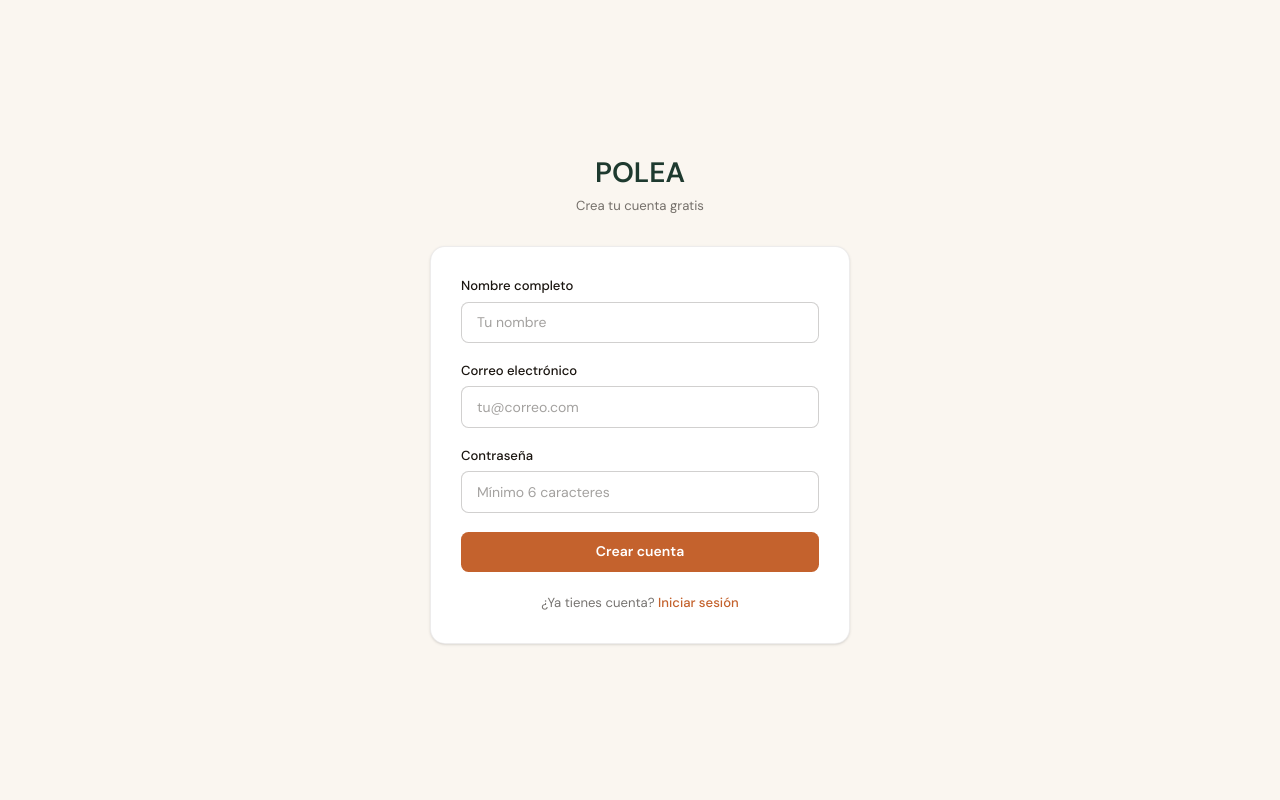
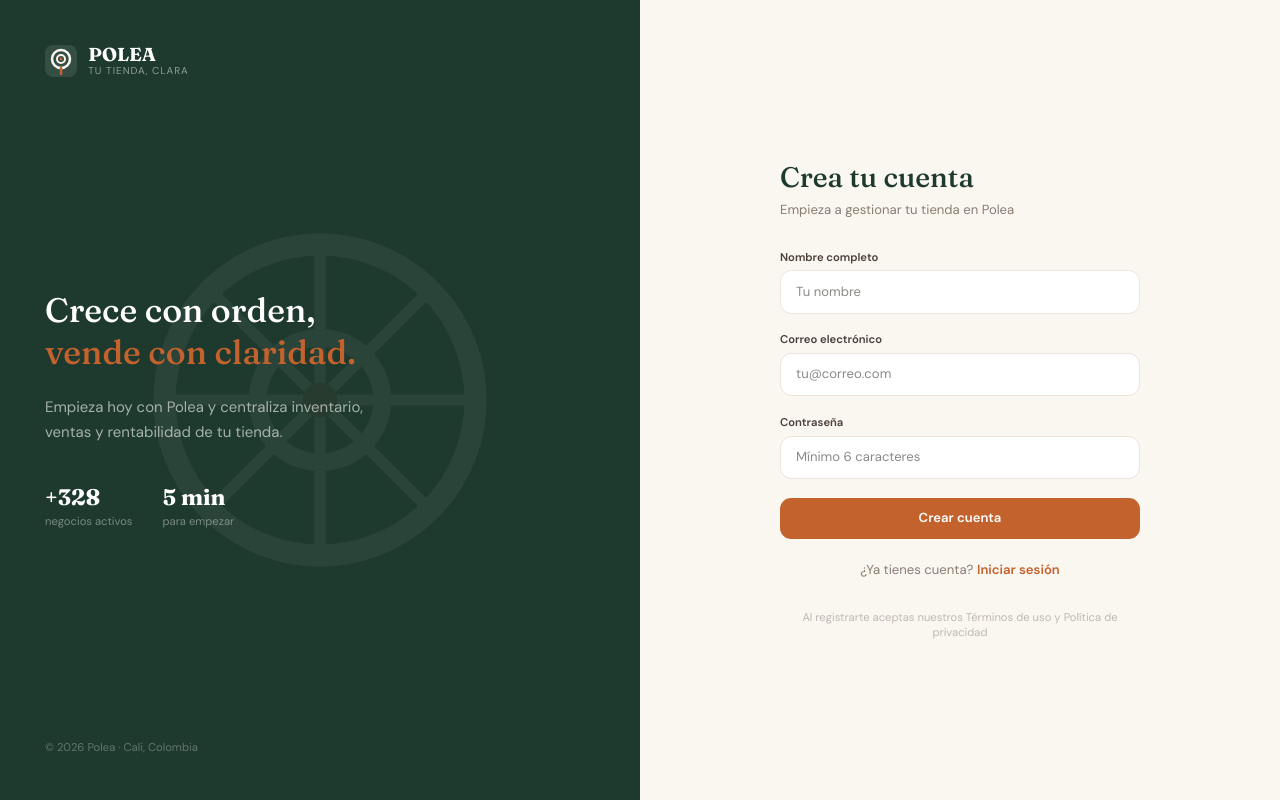
Before and after one commit to polealabs/polea-app, a Next.js app: page /registro in a window 1280 px wide. Built offline with nearby package versions, Linux system fonts and the light colour scheme; no server answers.

Commit message:
login y registro - rediseno con layout dos columnas, simbolo polea, stats de marca

```diff
--- a/app/(auth)/login/page.tsx
+++ b/app/(auth)/login/page.tsx
@@ -28,13 +28,75 @@ export default function LoginPage() {
   }
 
   return (
-    <div className="min-h-screen bg-[#FAF6F0] flex items-center justify-center px-4">
-      <div className="w-full max-w-md">
-        <div className="text-center mb-8">
-          <h1 className="text-3xl font-bold text-[#1E3A2F]">POLEA</h1>
-          <p className="text-[#1A1510]/60 mt-2 text-sm">Inicia sesión en tu cuenta</p>
+    <div className="min-h-screen flex">
+      <div className="hidden lg:flex lg:w-1/2 bg-[#1E3A2F] flex-col justify-between p-12 relative overflow-hidden">
+        <div className="absolute top-1/2 left-1/2 -translate-x-1/2 -translate-y-1/2 opacity-5">
+          <svg width="400" height="400" viewBox="0 0 180 180" xmlns="http://www.w3.org/2000/svg">
+            <circle cx="90" cy="90" r="70" fill="none" stroke="#FAF6F0" strokeWidth="10" />
+            <line x1="90" y1="20" x2="90" y2="160" stroke="#FAF6F0" strokeWidth="5" />
+            <line x1="20" y1="90" x2="160" y2="90" stroke="#FAF6F0" strokeWidth="5" />
+            <line x1="40" y1="40" x2="140" y2="140" stroke="#FAF6F0" strokeWidth="5" />
+            <line x1="140" y1="40" x2="40" y2="140" stroke="#FAF6F0" strokeWidth="5" />
+            <circle cx="90" cy="90" r="28" fill="none" stroke="#FAF6F0" strokeWidth="8" />
+            <circle cx="90" cy="90" r="8" fill="#C4622D" />
+          </svg>
         </div>
-        <div className="bg-white rounded-2xl shadow-sm border border-[#1A1510]/8 p-8">
+
+        <div className="flex items-center gap-3 relative z-10">
+          <svg width="32" height="32" viewBox="0 0 32 32" xmlns="http://www.w3.org/2000/svg">
+            <rect width="32" height="32" rx="8" fill="rgba(255,255,255,0.1)" />
+            <circle cx="16" cy="14" r="9" fill="none" stroke="#FAF6F0" strokeWidth="2.5" />
+            <circle cx="16" cy="14" r="4" fill="none" stroke="#FAF6F0" strokeWidth="2" />
+            <circle cx="16" cy="14" r="1.5" fill="#C4622D" />
+            <line x1="16" y1="23" x2="16" y2="29" stroke="#C4622D" strokeWidth="2.5" strokeLinecap="round" />
+          </svg>
+          <div>
+            <p className="font-serif text-xl font-bold text-white leading-none">POLEA</p>
+            <p className="text-[10px] text-white/50 uppercase tracking-widest leading-none mt-0.5">Tu tienda, clara</p>
+          </div>
+        </div>
+
+        <div className="relative z-10">
+          <h2 className="font-serif text-4xl font-medium text-white leading-tight mb-6">
+            Tu negocio,
+            <br />
+            <span className="text-[#C4622D]">bajo control.</span>
+          </h2>
+          <p className="text-white/60 text-base leading-relaxed max-w-sm">
+            Registra ventas, controla tu inventario y conoce tu ganancia real. Todo en un solo lugar.
+          </p>
+
+          <div className="flex gap-8 mt-10">
+            <div>
+              <p className="font-serif text-2xl font-bold text-white">+328</p>
+              <p className="text-white/40 text-xs mt-0.5">negocios activos</p>
+            </div>
+            <div>
+              <p className="font-serif text-2xl font-bold text-white">$6.1M</p>
+              <p className="text-white/40 text-xs mt-0.5">en ventas registradas</p>
+            </div>
+          </div>
+        </div>
+
+        <p className="text-white/30 text-xs relative z-10">© 2026 Polea · Cali, Colombia</p>
+      </div>
+
+      <div className="w-full lg:w-1/2 flex items-center justify-center px-6 py-12 bg-[#FAF6F0]">
+        <div className="w-full max-w-sm">
+          <div className="flex items-center gap-2 mb-10 lg:hidden">
+            <svg width="28" height="28" viewBox="0 0 32 32" xmlns="http://www.w3.org/2000/svg">
+              <rect width="32" height="32" rx="8" fill="#1E3A2F" />
+              <circle cx="16" cy="14" r="9" fill="none" stroke="#FAF6F0" strokeWidth="2.5" />
+              <circle cx="16" cy="14" r="4" fill="none" stroke="#FAF6F0" strokeWidth="2" />
+              <circle cx="16" cy="14" r="1.5" fill="#C4622D" />
+              <line x1="16" y1="23" x2="16" y2="29" stroke="#C4622D" strokeWidth="2.5" strokeLinecap="round" />
+            </svg>
+            <p className="font-serif text-xl font-bold text-[#1E3A2F]">POLEA</p>
+          </div>
+
+          <h1 className="font-serif text-3xl font-medium text-[#1E3A2F] mb-2">Bienvenido</h1>
+          <p className="text-[#8A7D72] text-sm mb-8">Inicia sesión en tu cuenta de Polea</p>
+
           <form
             onSubmit={async (e) => {
               e.preventDefault()
@@ -43,47 +105,57 @@ export default function LoginPage() {
             className="space-y-5"
           >
             <div>
-              <label className="block text-sm font-medium text-[#1A1510] mb-1.5">
-                Correo electrónico
-              </label>
+              <label className="block text-xs font-semibold text-[#4A3F35] mb-1.5">Correo electrónico</label>
               <input
+                type="email"
                 name="email"
-                type="email"
                 required
                 placeholder="tu@correo.com"
-                className="w-full px-4 py-2.5 rounded-lg border border-[#1A1510]/20 bg-white text-[#1A1510] placeholder:text-[#1A1510]/40 focus:outline-none focus:ring-2 focus:ring-[#C4622D]/40 focus:border-[#C4622D] transition"
+                className="w-full px-4 py-3 rounded-xl border border-[#EDE5DC] bg-white text-sm text-[#1A1510] focus:outline-none focus:ring-2 focus:ring-[#C4622D]/20 focus:border-[#C4622D] transition"
               />
             </div>
+
             <div>
-              <label className="block text-sm font-medium text-[#1A1510] mb-1.5">
-                Contraseña
-              </label>
+              <div className="flex items-center justify-between mb-1.5">
+                <label className="block text-xs font-semibold text-[#4A3F35]">Contraseña</label>
+                <a href="/recuperar-contrasena" className="text-xs text-[#C4622D] hover:underline">
+                  ¿Olvidaste tu contraseña?
+                </a>
+              </div>
               <input
+                type="password"
                 name="password"
-                type="password"
                 required
-                placeholder="••••••••"
-                className="w-full px-4 py-2.5 rounded-lg border border-[#1A1510]/20 bg-white text-[#1A1510] placeholder:text-[#1A1510]/40 focus:outline-none focus:ring-2 focus:ring-[#C4622D]/40 focus:border-[#C4622D] transition"
+                placeholder="Tu contraseña"
+                className="w-full px-4 py-3 rounded-xl border border-[#EDE5DC] bg-white text-sm text-[#1A1510] focus:outline-none focus:ring-2 focus:ring-[#C4622D]/20 focus:border-[#C4622D] transition"
               />
             </div>
+
             {error && (
-              <p className="text-sm text-red-600 bg-red-50 px-4 py-2.5 rounded-lg">
-                {error}
-              </p>
+              <div className="bg-[#FDEAEA] border border-[#F3D4D4] rounded-xl px-4 py-3">
+                <p className="text-sm text-[#C44040]">{error}</p>
+              </div>
             )}
+
             <button
               type="submit"
               disabled={loading}
-              className="w-full bg-[#C4622D] hover:bg-[#E8845A] text-white font-semibold py-2.5 px-4 rounded-lg transition disabled:opacity-50 disabled:cursor-not-allowed"
+              className="w-full bg-[#C4622D] hover:bg-[#E8845A] disabled:opacity-50 text-white font-semibold py-3 rounded-xl transition text-sm"
             >
-              {loading ? 'Ingresando...' : 'Iniciar sesión'}
+              {loading ? 'Iniciando sesión...' : 'Iniciar sesión'}
             </button>
           </form>
-          <p className="text-center text-sm text-[#1A1510]/60 mt-6">
+
+          <p className="text-center text-sm text-[#8A7D72] mt-6">
             ¿No tienes cuenta?{' '}
-            <Link href="/registro" className="text-[#C4622D] font-medium hover:underline">
+            <Link href="/registro" className="text-[#C4622D] font-semibold hover:underline">
               Crear cuenta
             </Link>
+          </p>
+
+          <p className="text-center text-xs text-[#8A7D72]/50 mt-8">
+            Al iniciar sesión aceptas nuestros <a href="#" className="hover:underline">Términos de uso</a> y{' '}
+            <a href="#" className="hover:underline">Política de privacidad</a>
           </p>
         </div>
       </div>
--- a/app/(auth)/registro/page.tsx
+++ b/app/(auth)/registro/page.tsx
@@ -19,67 +19,133 @@ export default function RegistroPage() {
   }
 
   return (
-    <div className="min-h-screen bg-[#FAF6F0] flex items-center justify-center px-4">
-      <div className="w-full max-w-md">
-        <div className="text-center mb-8">
-          <h1 className="text-3xl font-bold text-[#1E3A2F]">POLEA</h1>
-          <p className="text-[#1A1510]/60 mt-2 text-sm">Crea tu cuenta gratis</p>
+    <div className="min-h-screen flex">
+      <div className="hidden lg:flex lg:w-1/2 bg-[#1E3A2F] flex-col justify-between p-12 relative overflow-hidden">
+        <div className="absolute top-1/2 left-1/2 -translate-x-1/2 -translate-y-1/2 opacity-5">
+          <svg width="400" height="400" viewBox="0 0 180 180" xmlns="http://www.w3.org/2000/svg">
+            <circle cx="90" cy="90" r="70" fill="none" stroke="#FAF6F0" strokeWidth="10" />
+            <line x1="90" y1="20" x2="90" y2="160" stroke="#FAF6F0" strokeWidth="5" />
+            <line x1="20" y1="90" x2="160" y2="90" stroke="#FAF6F0" strokeWidth="5" />
+            <line x1="40" y1="40" x2="140" y2="140" stroke="#FAF6F0" strokeWidth="5" />
+            <line x1="140" y1="40" x2="40" y2="140" stroke="#FAF6F0" strokeWidth="5" />
+            <circle cx="90" cy="90" r="28" fill="none" stroke="#FAF6F0" strokeWidth="8" />
+            <circle cx="90" cy="90" r="8" fill="#C4622D" />
+          </svg>
         </div>
-        <div className="bg-white rounded-2xl shadow-sm border border-[#1A1510]/8 p-8">
+
+        <div className="flex items-center gap-3 relative z-10">
+          <svg width="32" height="32" viewBox="0 0 32 32" xmlns="http://www.w3.org/2000/svg">
+            <rect width="32" height="32" rx="8" fill="rgba(255,255,255,0.1)" />
+            <circle cx="16" cy="14" r="9" fill="none" stroke="#FAF6F0" strokeWidth="2.5" />
+            <circle cx="16" cy="14" r="4" fill="none" stroke="#FAF6F0" strokeWidth="2" />
+            <circle cx="16" cy="14" r="1.5" fill="#C4622D" />
+            <line x1="16" y1="23" x2="16" y2="29" stroke="#C4622D" strokeWidth="2.5" strokeLinecap="round" />
+          </svg>
+          <div>
+            <p className="font-serif text-xl font-bold text-white leading-none">POLEA</p>
+            <p className="text-[10px] text-white/50 uppercase tracking-widest leading-none mt-0.5">Tu tienda, clara</p>
+          </div>
+        </div>
+
+        <div className="relative z-10">
+          <h2 className="font-serif text-4xl font-medium text-white leading-tight mb-6">
+            Crece con orden,
+            <br />
+            <span className="text-[#C4622D]">vende con claridad.</span>
+          </h2>
+          <p className="text-white/60 text-base leading-relaxed max-w-sm">
+            Empieza hoy con Polea y centraliza inventario, ventas y rentabilidad de tu tienda.
+          </p>
+
+          <div className="flex gap-8 mt-10">
+            <div>
+              <p className="font-serif text-2xl font-bold text-white">+328</p>
+              <p className="text-white/40 text-xs mt-0.5">negocios activos</p>
+            </div>
+            <div>
+              <p className="font-serif text-2xl font-bold text-white">5 min</p>
+              <p className="text-white/40 text-xs mt-0.5">para empezar</p>
+            </div>
+          </div>
+        </div>
+
+        <p className="text-white/30 text-xs relative z-10">© 2026 Polea · Cali, Colombia</p>
+      </div>
+
+      <div className="w-full lg:w-1/2 flex items-center justify-center px-6 py-12 bg-[#FAF6F0]">
+        <div className="w-full max-w-sm">
+          <div className="flex items-center gap-2 mb-10 lg:hidden">
+            <svg width="28" height="28" viewBox="0 0 32 32" xmlns="http://www.w3.org/2000/svg">
+              <rect width="32" height="32" rx="8" fill="#1E3A2F" />
+              <circle cx="16" cy="14" r="9" fill="none" stroke="#FAF6F0" strokeWidth="2.5" />
+              <circle cx="16" cy="14" r="4" fill="none" stroke="#FAF6F0" strokeWidth="2" />
+              <circle cx="16" cy="14" r="1.5" fill="#C4622D" />
+              <line x1="16" y1="23" x2="16" y2="29" stroke="#C4622D" strokeWidth="2.5" strokeLinecap="round" />
+            </svg>
+            <p className="font-serif text-xl font-bold text-[#1E3A2F]">POLEA</p>
+          </div>
+
+          <h1 className="font-serif text-3xl font-medium text-[#1E3A2F] mb-2">Crea tu cuenta</h1>
+          <p className="text-[#8A7D72] text-sm mb-8">Empieza a gestionar tu tienda en Polea</p>
+
           <form action={handleSubmit} className="space-y-5">
             <div>
-              <label className="block text-sm font-medium text-[#1A1510] mb-1.5">
-                Nombre completo
-              </label>
+              <label className="block text-xs font-semibold text-[#4A3F35] mb-1.5">Nombre completo</label>
               <input
+                type="text"
                 name="nombre"
-                type="text"
                 placeholder="Tu nombre"
-                className="w-full px-4 py-2.5 rounded-lg border border-[#1A1510]/20 bg-white text-[#1A1510] placeholder:text-[#1A1510]/40 focus:outline-none focus:ring-2 focus:ring-[#C4622D]/40 focus:border-[#C4622D] transition"
+                className="w-full px-4 py-3 rounded-xl border border-[#EDE5DC] bg-white text-sm text-[#1A1510] focus:outline-none focus:ring-2 focus:ring-[#C4622D]/20 focus:border-[#C4622D] transition"
               />
             </div>
+
             <div>
-              <label className="block text-sm font-medium text-[#1A1510] mb-1.5">
-                Correo electrónico
-              </label>
+              <label className="block text-xs font-semibold text-[#4A3F35] mb-1.5">Correo electrónico</label>
               <input
+                type="email"
                 name="email"
-                type="email"
                 required
                 placeholder="tu@correo.com"
-                className="w-full px-4 py-2.5 rounded-lg border border-[#1A1510]/20 bg-white text-[#1A1510] placeholder:text-[#1A1510]/40 focus:outline-none focus:ring-2 focus:ring-[#C4622D]/40 focus:border-[#C4622D] transition"
+                className="w-full px-4 py-3 rounded-xl border border-[#EDE5DC] bg-white text-sm text-[#1A1510] focus:outline-none focus:ring-2 focus:ring-[#C4622D]/20 focus:border-[#C4622D] transition"
               />
             </div>
+
             <div>
-              <label className="block text-sm font-medium text-[#1A1510] mb-1.5">
-                Contraseña
-              </label>
+              <label className="block text-xs font-semibold text-[#4A3F35] mb-1.5">Contraseña</label>
               <input
+                type="password"
                 name="password"
-                type="password"
                 required
                 placeholder="Mínimo 6 caracteres"
-                className="w-full px-4 py-2.5 rounded-lg border border-[#1A1510]/20 bg-white text-[#1A1510] placeholder:text-[#1A1510]/40 focus:outline-none focus:ring-2 focus:ring-[#C4622D]/40 focus:border-[#C4622D] transition"
+                className="w-full px-4 py-3 rounded-xl border border-[#EDE5DC] bg-white text-sm text-[#1A1510] focus:outline-none focus:ring-2 focus:ring-[#C4622D]/20 focus:border-[#C4622D] transition"
               />
             </div>
+
             {error && (
-              <p className="text-sm text-red-600 bg-red-50 px-4 py-2.5 rounded-lg">
-                {error}
-              </p>
+              <div className="bg-[#FDEAEA] border border-[#F3D4D4] rounded-xl px-4 py-3">
+                <p className="text-sm text-[#C44040]">{error}</p>
+              </div>
             )}
+
             <button
               type="submit"
               disabled={loading}
-              className="w-full bg-[#C4622D] hover:bg-[#E8845A] text-white font-semibold py-2.5 px-4 rounded-lg transition disabled:opacity-50 disabled:cursor-not-allowed"
+              className="w-full bg-[#C4622D] hover:bg-[#E8845A] disabled:opacity-50 text-white font-semibold py-3 rounded-xl transition text-sm"
             >
               {loading ? 'Creando cuenta...' : 'Crear cuenta'}
             </button>
           </form>
-          <p className="text-center text-sm text-[#1A1510]/60 mt-6">
+
+          <p className="text-center text-sm text-[#8A7D72] mt-6">
             ¿Ya tienes cuenta?{' '}
-            <Link href="/login" className="text-[#C4622D] font-medium hover:underline">
+            <Link href="/login" className="text-[#C4622D] font-semibold hover:underline">
               Iniciar sesión
             </Link>
+          </p>
+
+          <p className="text-center text-xs text-[#8A7D72]/50 mt-8">
+            Al registrarte aceptas nuestros <a href="#" className="hover:underline">Términos de uso</a> y{' '}
+            <a href="#" className="hover:underline">Política de privacidad</a>
           </p>
         </div>
       </div>
```
